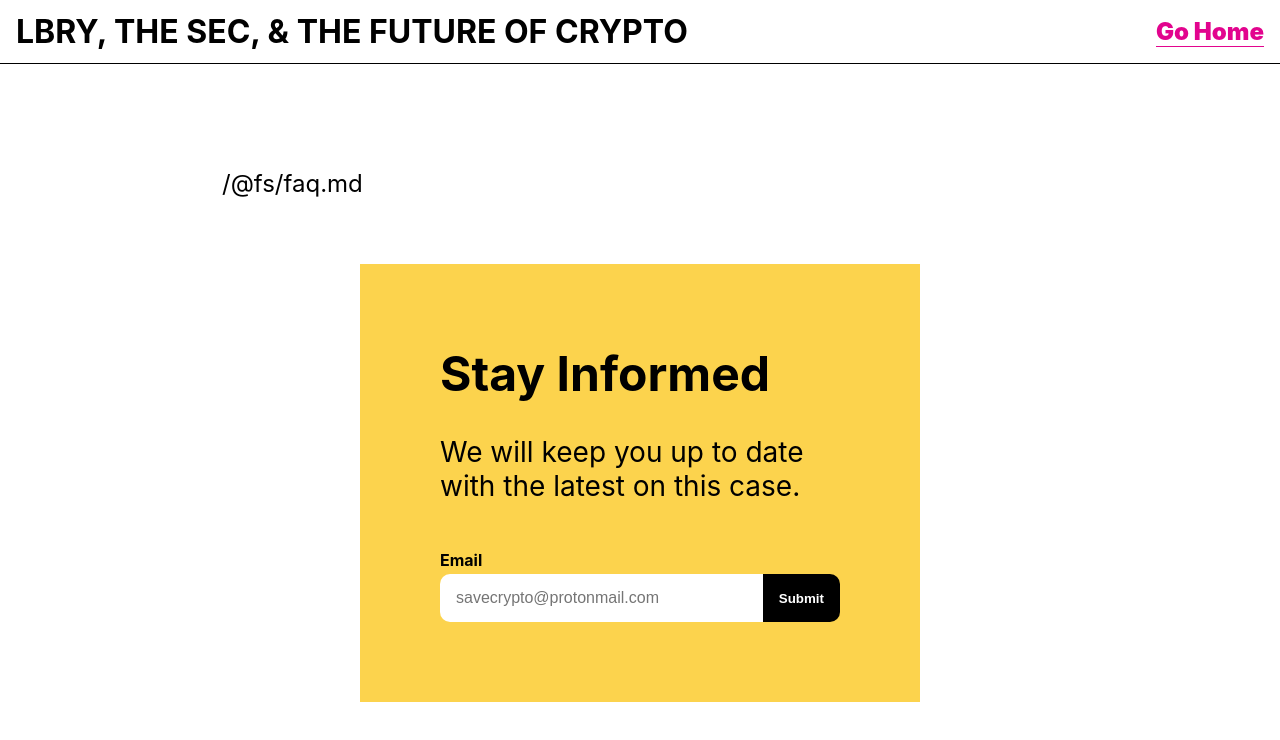
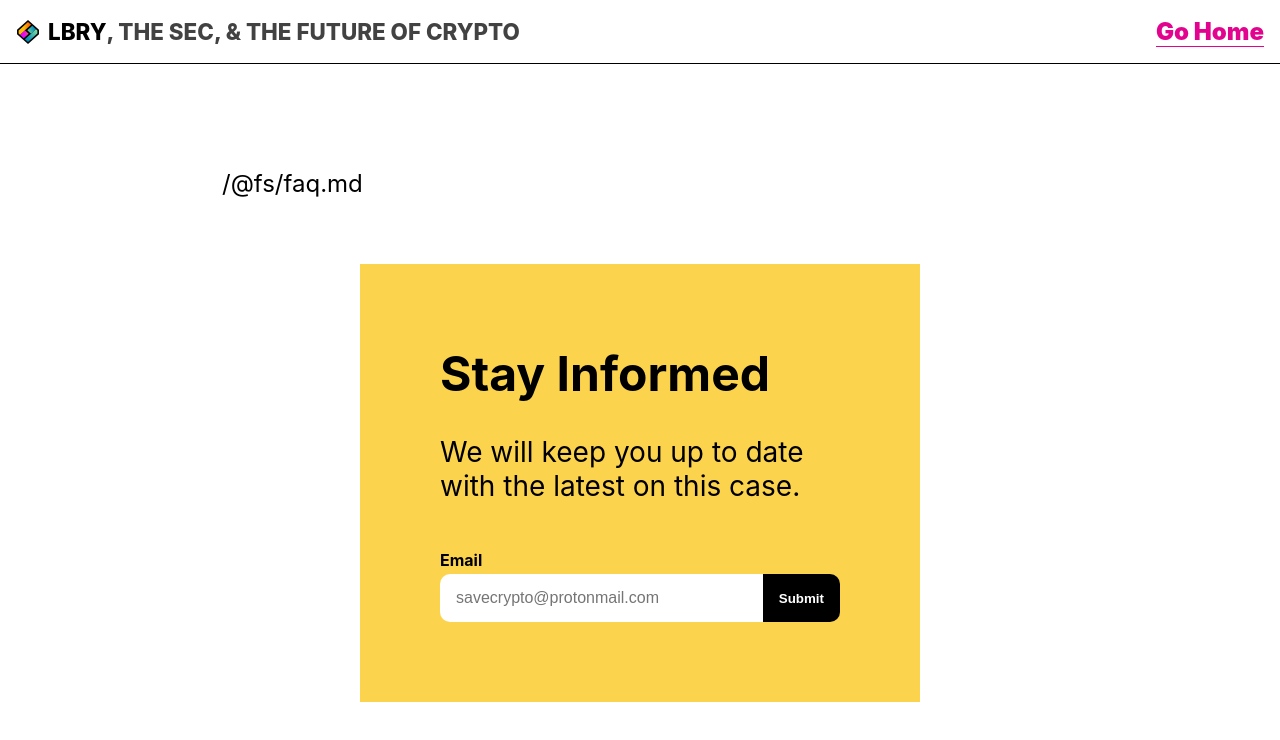
Before and after one commit to lbryio/lbry-sec, a Next.js app: page /faq in a window 1280 px wide. Shown: the top 740 px of the page. Built offline with nearby package versions, Linux system fonts and the light colour scheme.

Commit message:
style page title + add lbc icon

```diff
--- a/component/header.jsx
+++ b/component/header.jsx
@@ -32,13 +32,115 @@
         <meta name="twitter:card" content="summary" />
         <meta name="twitter:creator" content="@LBRYcom" />
         <meta name="twitter:title" content="Help LBRY Save Crypto" />
-        <meta name="twitter:description" content="The SEC doesn’t understand blockchain. The claims made in SEC vs. LBRY would destroy crypto in the US." />
-
+        <meta
+          name="twitter:description"
+          content="The SEC doesn’t understand blockchain. The claims made in SEC vs. LBRY would destroy crypto in the US."
+        />
       </Head>
 
       <header className={faqPage ? 'header header--faq' : 'header'}>
         <Link href="/">
-          <span className="title">{__(m.title)}</span>
+          <span className="title">
+            <svg
+              xmlns="http://www.w3.org/2000/svg"
+              viewBox="0 0 24 24"
+              width="24"
+              height="24"
+              fill="none"
+              strokeWidth="0"
+              strokeLinecap="round"
+              strokeLinejoin="round"
+            >
+              <path
+                d="M1.03125 14.1562V9.84375L12 0L22.9688 9.84375V14.1562L12 24L1.03125 14.1562Z"
+                fill="black"
+              />
+              <path
+                d="M8.925 10.3688L3.99375 14.8125L7.70625 18.15L12.6375 13.7063L8.925 10.3688Z"
+                fill="black"
+              />
+              <path
+                d="M8.925 10.3688L15.1312 4.80005L12 1.98755L2.60625 10.425V13.575L3.99375 14.8125L8.925 10.3688Z"
+                fill="black"
+              />
+              <path
+                d="M8.925 10.3688L3.99375 14.8125L7.70625 18.15L12.6375 13.7063L8.925 10.3688Z"
+                fill={`url(#paint0_linear)`}
+              />
+              <path
+                d="M8.925 10.3688L15.1312 4.80005L12 1.98755L2.60625 10.425V13.575L3.99375 14.8125L8.925 10.3688Z"
+                fill={`url(#paint1_linear)`}
+              />
+              <path
+                d="M15.075 13.6313L20.0062 9.1876L16.2937 5.8501L11.3625 10.2938L15.075 13.6313Z"
+                fill={`url(#paint2_linear)`}
+              />
+              <path
+                d="M15.075 13.6312L8.86875 19.2L12 22.0125L21.3937 13.575V10.425L20.0062 9.1875L15.075 13.6312Z"
+                fill={`url(#paint3_linear)`}
+              />
+
+              <defs>
+                <linearGradient
+                  id={`paint0_linear`}
+                  x1="3.7206"
+                  y1="14.2649"
+                  x2="15.1645"
+                  y2="14.2649"
+                  gradientUnits="userSpaceOnUse"
+                >
+                  <stop offset="0.2464" stopColor="#E700FF" />
+                  <stop offset="0.3166" stopColor="#E804F9" />
+                  <stop offset="0.4108" stopColor="#E90EE8" />
+                  <stop offset="0.5188" stopColor="#EC1FCC" />
+                  <stop offset="0.637" stopColor="#F037A5" />
+                  <stop offset="0.7635" stopColor="#F45672" />
+                  <stop offset="0.8949" stopColor="#FA7A36" />
+                  <stop offset="1" stopColor="#FF9B00" />
+                </linearGradient>
+                <linearGradient
+                  id={`paint1_linear`}
+                  x1="2.60274"
+                  y1="8.40089"
+                  x2="15.14"
+                  y2="8.40089"
+                  gradientUnits="userSpaceOnUse"
+                >
+                  <stop offset="0.4233" stopColor="#FABD09" />
+                  <stop offset="0.8292" stopColor="#FA6B00" />
+                </linearGradient>
+                <linearGradient
+                  id={`paint2_linear`}
+                  x1="6.8682"
+                  y1="14.1738"
+                  x2="25.405"
+                  y2="4.84055"
+                  gradientUnits="userSpaceOnUse"
+                >
+                  <stop stopColor="#BAFF8E" />
+                  <stop offset="0.6287" stopColor="#008EBB" />
+                </linearGradient>
+                <linearGradient
+                  id={`paint3_linear`}
+                  x1="25.2522"
+                  y1="6.08799"
+                  x2="3.87697"
+                  y2="27.836"
+                  gradientUnits="userSpaceOnUse"
+                >
+                  <stop stopColor="#BAFF8E" />
+                  <stop offset="0.6287" stopColor="#008EBB" />
+                </linearGradient>
+                <clipPath id="clip0">
+                  <rect width="24" height="24" fill="white" />
+                </clipPath>
+              </defs>
+            </svg>
+            <span className="title__lbry">LBRY</span>
+            <span className="title__rest">
+              , THE SEC, & THE FUTURE OF CRYPTO
+            </span>
+          </span>
         </Link>
         <div className="header__links">
           {!faqPage ? (
--- a/i18n.js
+++ b/i18n.js
@@ -1,5 +1,4 @@
 export const m = {
-  title: 'title',
   faq: 'faq',
   help_lbry: 'help_lbry',
   save_crypto: 'save_crypto',
@@ -12,7 +11,6 @@
 };
 
 const en = {
-  title: 'LBRY, THE SEC, & THE FUTURE OF CRYPTO',
   faq: 'VIEW FAQ',
   help_lbry: 'HELP LBRY',
   save_crypto: 'SAVE CRYPTO',
--- a/styles/globals.scss
+++ b/styles/globals.scss
@@ -84,13 +84,27 @@
 }
 
 .title {
-  font-weight: bolder;
-  font-size: 1.5rem;
+  font-weight: 800;
+  font-size: 1.25rem;
   cursor: pointer;
 
+  svg {
+    margin-right: 0.5rem;
+
+    @media (max-width: $breakpoint-small) {
+      display: none;
+    }
+  }
+
   @media (min-width: $breakpoint-small) {
-    font-size: 2rem;
+    display: flex;
+    align-items: center;
+    font-size: 1.4rem;
   }
+}
+
+.title__rest {
+  color: #424242;
 }
 
 .link {
```
